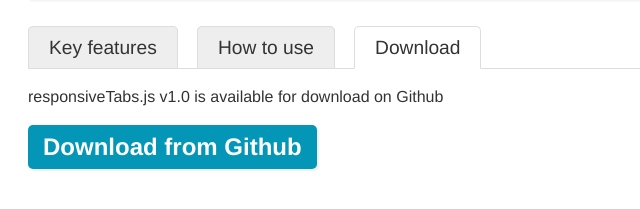
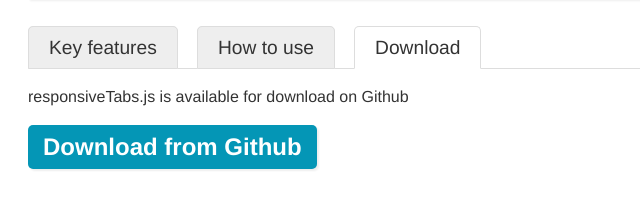
Before and after one commit to petelove666/Responsive-Tabs, a plain HTML site: page index.html in a window 1280 px wide. Both pictures are taken after a click on the tab "Download". Shown: the part 213-422 px from the top of the page, 0-640 px from the left. Drawn offline with nearby package versions, Linux system fonts and the light colour scheme.

Commit message:
updated copy

```diff
--- a/index.html
+++ b/index.html
@@ -96,7 +96,7 @@
 
 			<h2 class="tab-heading">Download</h2>
 			<div class="tab-panel">
-				<p>responsiveTabs.js v1.0 is available for download on Github</p>
+				<p>responsiveTabs.js is available for download on Github</p>
 				<a class="btn" href="https://github.com/petelove666/Responsive-Tabs">Download from Github</a>
 			</div>
 		</div>
```
